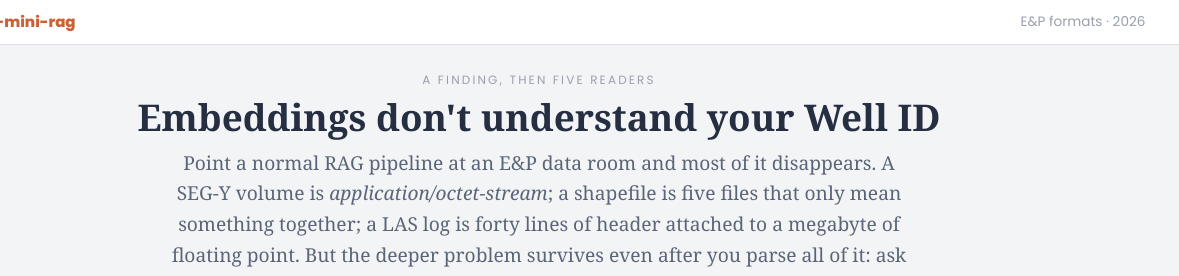
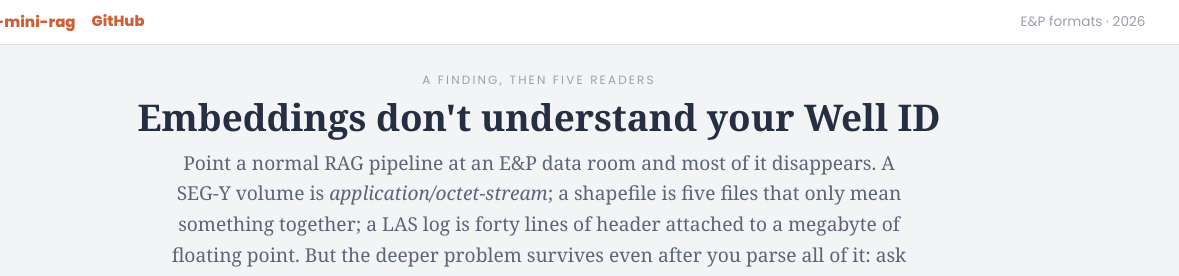
Before and after one commit to rbhughes/geo-mini-rag, a plain HTML site: page site/index.html in a window 1280 px wide. Shown: the top 276 px of the page, 101-1280 px from the left. Drawn offline with Linux system fonts and the light colour scheme.

Commit message:
Link the repository from the page now that it exists
Co-Authored-By: Claude Opus 5 <noreply@anthropic.com>

```diff
--- a/site/index.html
+++ b/site/index.html
@@ -92,6 +92,7 @@ footer p{max-width:68rem;margin:.35rem auto}
 <nav class="topnav">
   <a class="logo" href="https://purr.io" aria-label="purr.io"><img src="/purrio_2026.png" alt="purr.io logo"></a>
   <span class="brand">geo-mini-rag</span>
+  <a href="https://github.com/rbhughes/geo-mini-rag">GitHub</a>
   <span class="vintage">E&amp;P formats &middot; 2026</span>
 </nav>
 
```
